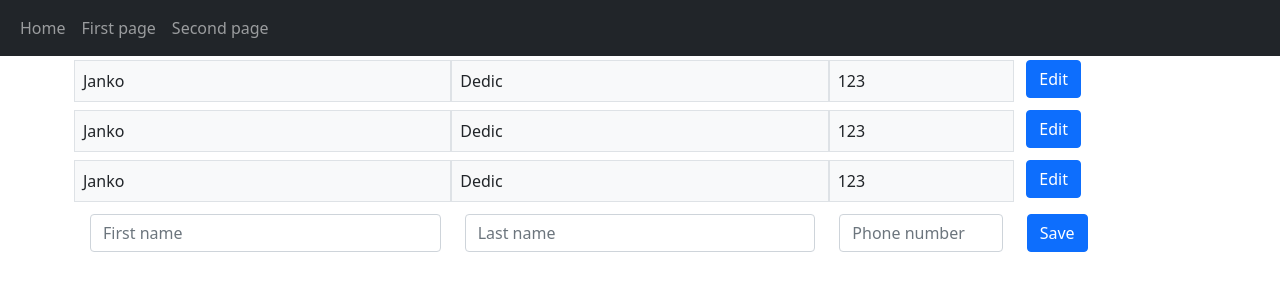
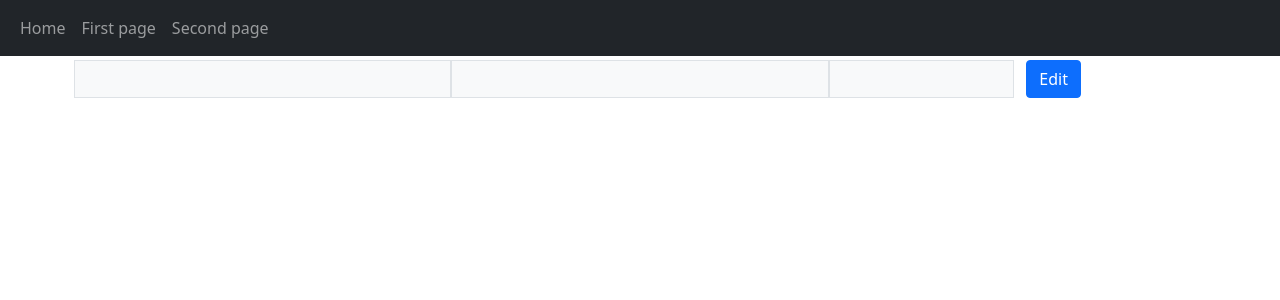
Before and after one commit to JankoDedic/iteh-domaci3, a React (Vite) app: page / in a window 1280 px wide. Shown: the top 300 px of the page. Built offline with nearby package versions, Linux system fonts and the light colour scheme.

Commit message:
Create ContactInfoOrEdit component

```diff
--- a/src/components/App.js
+++ b/src/components/App.js
@@ -1,7 +1,6 @@
 import { Link } from 'react-router-dom'
 
-import { ContactEdit } from './ContactEdit'
-import { ContactList } from './ContactList'
+import { ContactInfoOrEdit } from './ContactInfoOrEdit'
 import { NavBar } from './NavBar'
 
 export function App() {
@@ -10,8 +9,10 @@ export function App() {
       <NavBar />
 
       <div className="container">
-        <ContactList />
-        <ContactEdit />
+        <ContactInfoOrEdit
+          firstName="Janko"
+          lastName="Dedic"
+          phoneNumber="123" />
       </div>
     </div>
   )
--- /dev/null
+++ b/src/components/ContactInfoOrEdit.js
@@ -0,0 +1,35 @@
+import { useState } from 'react'
+
+import { ContactEdit } from './ContactEdit'
+import { ContactInfo } from './ContactInfo'
+
+export function ContactInfoOrEdit() {
+  const [firstName, setFirstName] = useState('')
+  const [lastName, setLastName] = useState('')
+  const [phoneNumber, setPhoneNumber] = useState('')
+  const [editing, setEditing] = useState(false)
+
+  const handleFirstNameChange = (event) => setFirstName(event.target.value)
+  const handleLastNameChange = (event) => setLastName(event.target.value)
+  const handlePhoneNumberChange = (event) => setPhoneNumber(event.target.value)
+  const handleEdit = () => setEditing(true)
+  const handleSave = () => setEditing(false)
+
+  return (
+    editing ?
+      <ContactEdit
+        firstName={firstName}
+        onFirstNameChange={handleFirstNameChange}
+        lastName={lastName}
+        onLastNameChange={handleLastNameChange}
+        phoneNumber={phoneNumber}
+        onPhoneNumberChange={handlePhoneNumberChange}
+        onSave={handleSave} />
+    :
+      <ContactInfo
+        firstName={firstName}
+        lastName={lastName}
+        phoneNumber={phoneNumber}
+        onEdit={handleEdit} />
+  )
+}
```
